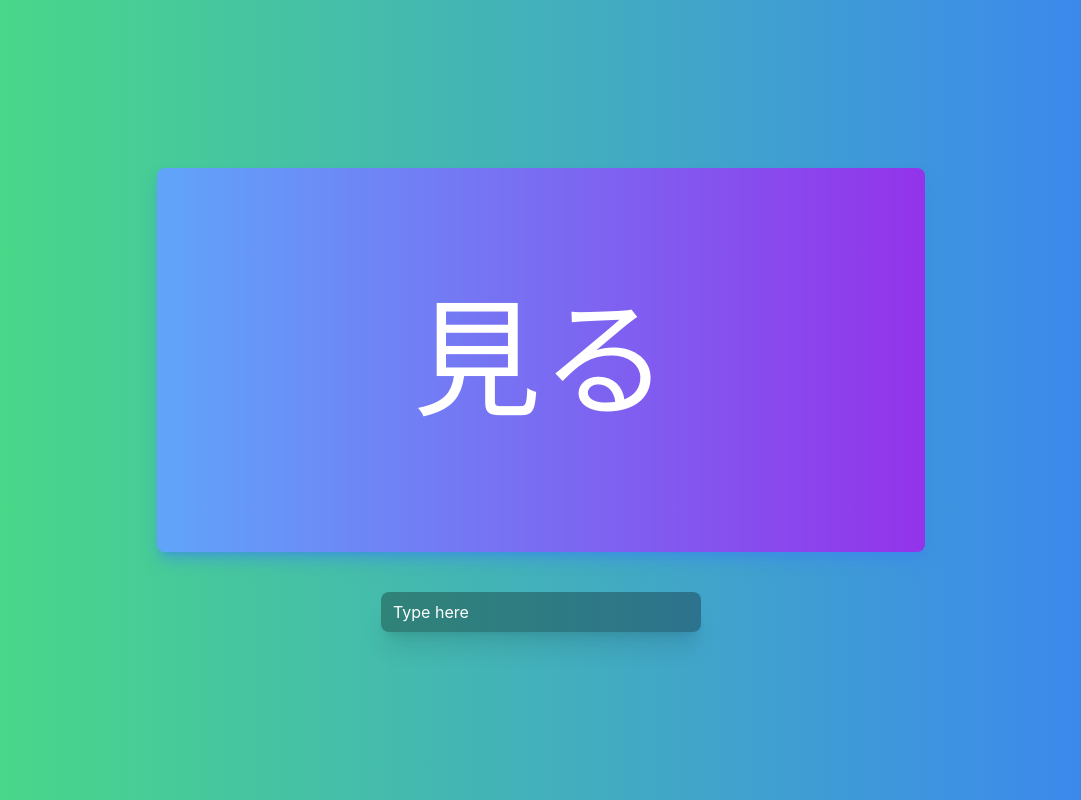
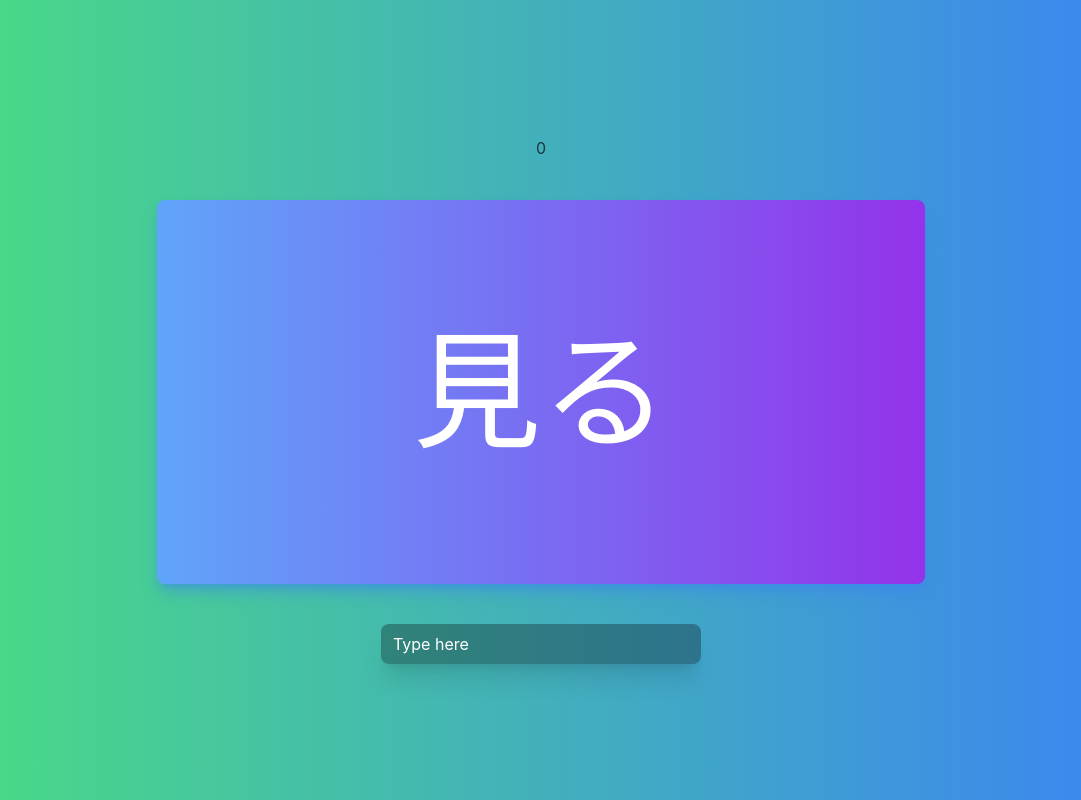
Before and after one commit to FeiserR/Kanji-Game, a React (Vite) app: page / in a window 1280 px wide. Shown: the whole page, without its empty margins (99-1180 px from the left). Built offline with nearby package versions, Linux system fonts and the light colour scheme.

Commit message:
created the scoreBar

```diff
--- a/src/App.tsx
+++ b/src/App.tsx
@@ -1,9 +1,11 @@
 import './App.css'
 import QuestionBox from './questionBox'
+import ScoreBar from './scoreBar';
 import TypeBox from './typeBox'
 import {useState} from 'react'
 
 function App() {
+  const [score, setScore] = useState(0)
 
   const [input, setInput] = useState('')
 
@@ -12,9 +14,14 @@ function App() {
     <div className=' bg-gradient-to-r from-green-400 to-blue-500 h-screen justify-center items-center w-screen flex flex-col gap-10'>
       {/* every value that is passed to a component needs to be passed as a prop, so
        it's necessary to include it in the props of the component */}
+      <ScoreBar
+      score = {score}
+      />
       <QuestionBox
+      score = {score}
       input = {input}
       setInput = {setInput}
+      setScore = {setScore}
       />
 
 
@@ -22,8 +29,6 @@ function App() {
       input = {input}
       setInput = {setInput}
       />
-
-
      </div>
     </>
 
--- a/src/questionBox.tsx
+++ b/src/questionBox.tsx
@@ -3,8 +3,10 @@ import questions from './assets/kanken_10k.json'
 
 
 type QuestionBoxProps = {
+  score: number;
   input: string;
   setInput: React.Dispatch<React.SetStateAction<string>>
+  setScore: React.Dispatch<React.SetStateAction<number>>
 }
 
 type Question = {
@@ -21,7 +23,7 @@ const defaultQuestion: Question = {
 
 
 
-function QuestionBox({input, setInput}: QuestionBoxProps) {
+function QuestionBox({score, setScore, input, setInput}: QuestionBoxProps) {
 
   const [currentQuestion, setCurrentQuestion] = useState(defaultQuestion)
 
@@ -38,12 +40,14 @@ function QuestionBox({input, setInput}: QuestionBoxProps) {
   }
 
 
-    //I need to verify if the input is correct and then change the question//
+    // verify if the input is correct and then change the question//
     useEffect(() => {
       console.log('input', input)
       currentQuestion.answer.forEach((answer) => {
         if (input === answer) {
+          setScore(score + 1)
           goToNextQuestion()
+          console.log('score', score)
         }
       })
     }
--- /dev/null
+++ b/src/scoreBar.tsx
@@ -0,0 +1,17 @@
+
+
+type ScoreBarProps = {
+    score: number
+    }
+
+function ScoreBar({score}: ScoreBarProps) {
+
+
+  return (
+    <div>
+      <p>{score}</p>
+    </div>
+  )
+}
+
+export default ScoreBar
```
Lines whose indentation alone changed are shown as unchanged.
